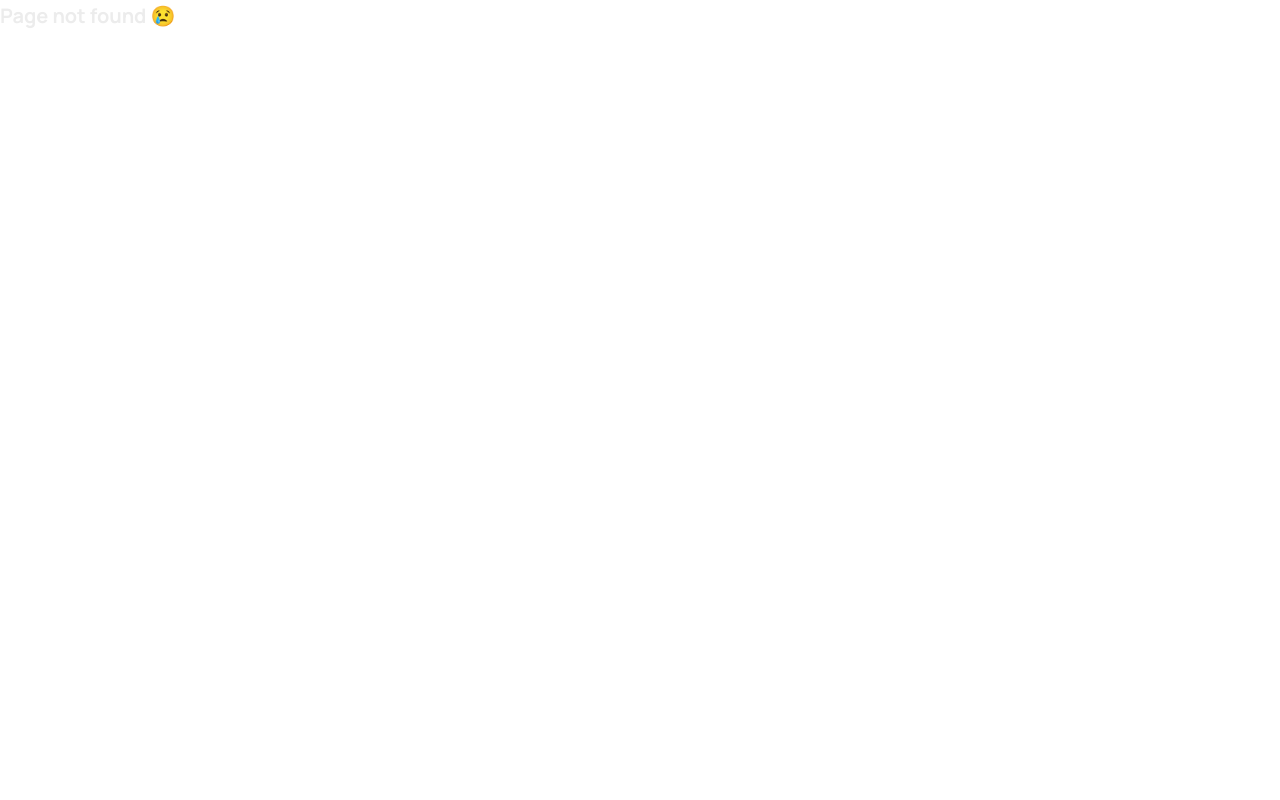
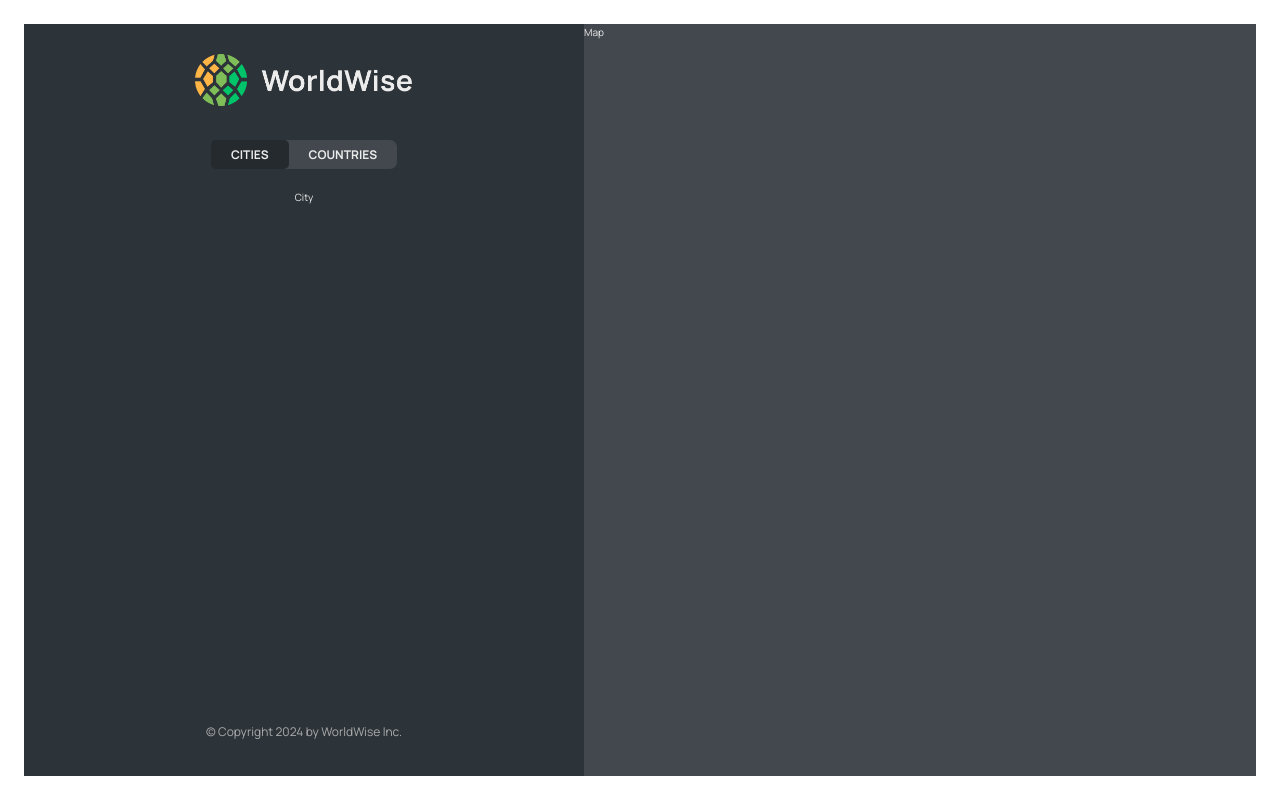
Before and after one commit to kartick17/world-wise, a React (Vite) app: page /app/cities in a window 1280 px wide. Before the commit this address had no page. Built offline with nearby package versions, Linux system fonts and the light colour scheme.

Commit message:
Add nested route for cities and countries

```diff
--- a/src/App.jsx
+++ b/src/App.jsx
@@ -5,17 +5,23 @@
 import PageNotFound from './pages/PageNotFound'
 import AppLayout from './pages/AppLayout'
 import Login from './pages/Login'
+import City from './components/City'
 
 function App() {
   return (
     <div>
       <BrowserRouter>
         <Routes>
-          <Route path='/' element={<Home />} />
-          <Route path='app' element={<AppLayout />} />
+          <Route index element={<Home />} />
           <Route path='product' element={<Product />} />
           <Route path='pricing' element={<Pricing />} />
           <Route path='login' element={<Login />} />
+          <Route path='app' element={<AppLayout />}>
+            <Route index element={<p>City</p>} />
+            <Route path='cities' element={<p>City</p>} />
+            <Route path='countries' element={<p>Countries</p>} />
+            <Route path='form' element={<p>FOrm</p>} />
+          </Route>
           <Route path='*' element={<PageNotFound />} />
         </Routes>
       </BrowserRouter>
--- a/src/components/AppNav.jsx
+++ b/src/components/AppNav.jsx
@@ -1,5 +1,19 @@
+import { NavLink } from 'react-router-dom'
+import styles from './AppNav.module.css'
+
 function AppNav() {
-  return <div></div>
+  return (
+    <nav className={styles.nav}>
+      <ul>
+        <li>
+          <NavLink to='cities'>Cities</NavLink>
+        </li>
+        <li>
+          <NavLink to='countries'>Countries</NavLink>
+        </li>
+      </ul>
+    </nav>
+  )
 }
 
 export default AppNav
--- a/src/components/City.jsx
+++ b/src/components/City.jsx
@@ -1,23 +1,23 @@
-import styles from "./City.module.css";
+import styles from './City.module.css'
 
 const formatDate = (date) =>
-  new Intl.DateTimeFormat("en", {
-    day: "numeric",
-    month: "long",
-    year: "numeric",
-    weekday: "long",
-  }).format(new Date(date));
+  new Intl.DateTimeFormat('en', {
+    day: 'numeric',
+    month: 'long',
+    year: 'numeric',
+    weekday: 'long',
+  }).format(new Date(date))
 
 function City() {
   // TEMP DATA
   const currentCity = {
-    cityName: "Lisbon",
-    emoji: "🇵🇹",
-    date: "2027-10-31T15:59:59.138Z",
-    notes: "My favorite city so far!",
-  };
+    cityName: 'Lisbon',
+    emoji: '🇵🇹',
+    date: '2027-10-31T15:59:59.138Z',
+    notes: 'My favorite city so far!',
+  }
 
-  const { cityName, emoji, date, notes } = currentCity;
+  const { cityName, emoji, date, notes } = currentCity
 
   return (
     <div className={styles.city}>
@@ -44,18 +44,16 @@
         <h6>Learn more</h6>
         <a
           href={`https://en.wikipedia.org/wiki/${cityName}`}
-          target="_blank"
-          rel="noreferrer"
+          target='_blank'
+          rel='noreferrer'
         >
           Check out {cityName} on Wikipedia &rarr;
         </a>
       </div>
 
-      <div>
-        <ButtonBack />
-      </div>
+      <div>{/* <ButtonBack /> */}</div>
     </div>
-  );
+  )
 }
 
-export default City;
+export default City
--- a/src/components/Sidebar.jsx
+++ b/src/components/Sidebar.jsx
@@ -1,3 +1,4 @@
+import { Outlet } from 'react-router-dom'
 import AppNav from './AppNav'
 import Logo from './Logo'
 import styles from './Sidebar.module.css'
@@ -8,7 +9,7 @@
       <Logo />
       <AppNav />
 
-      <p>List of cities.</p>
+      <Outlet />
 
       <footer className={styles.footer}>
         <p className={styles.copyright}>
```
